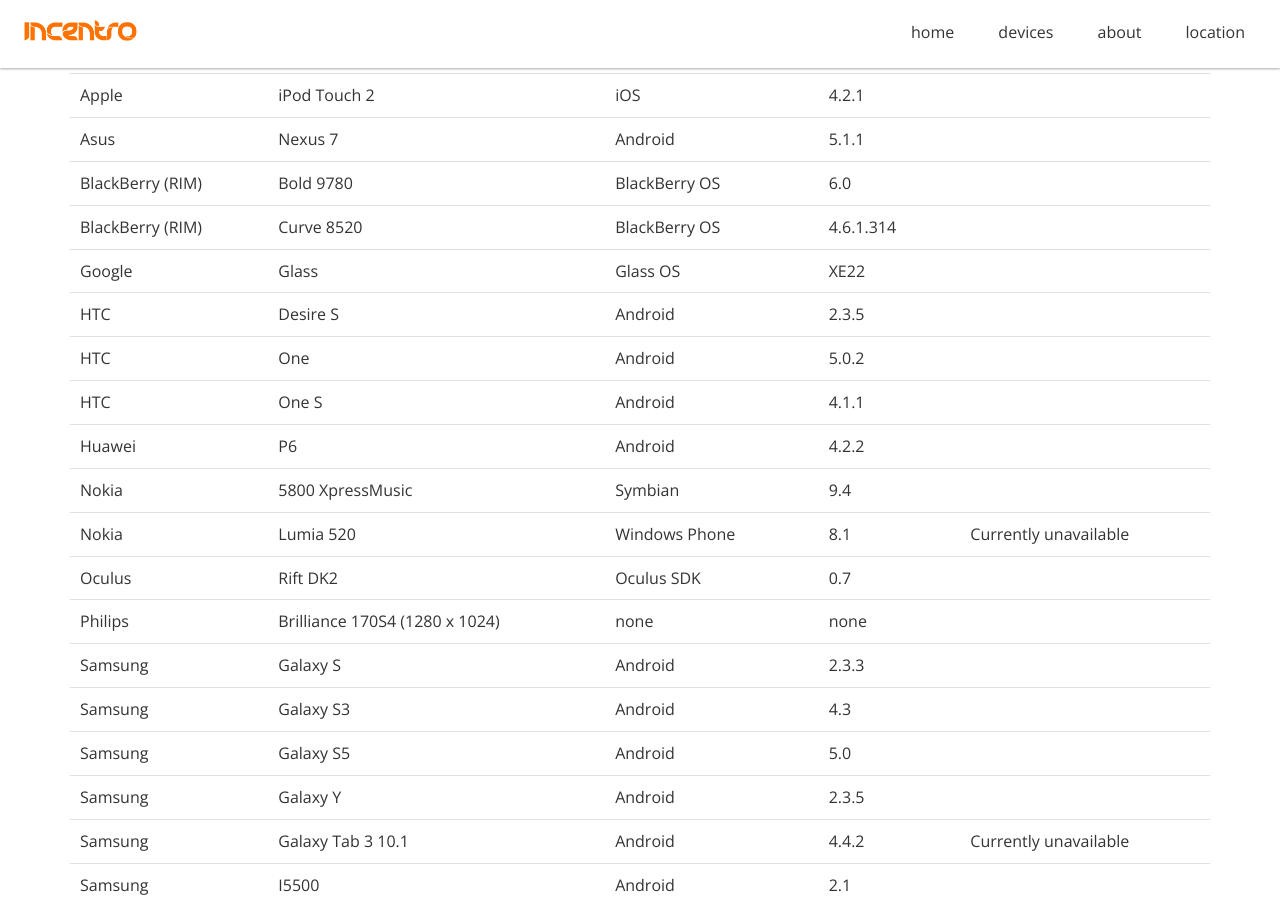
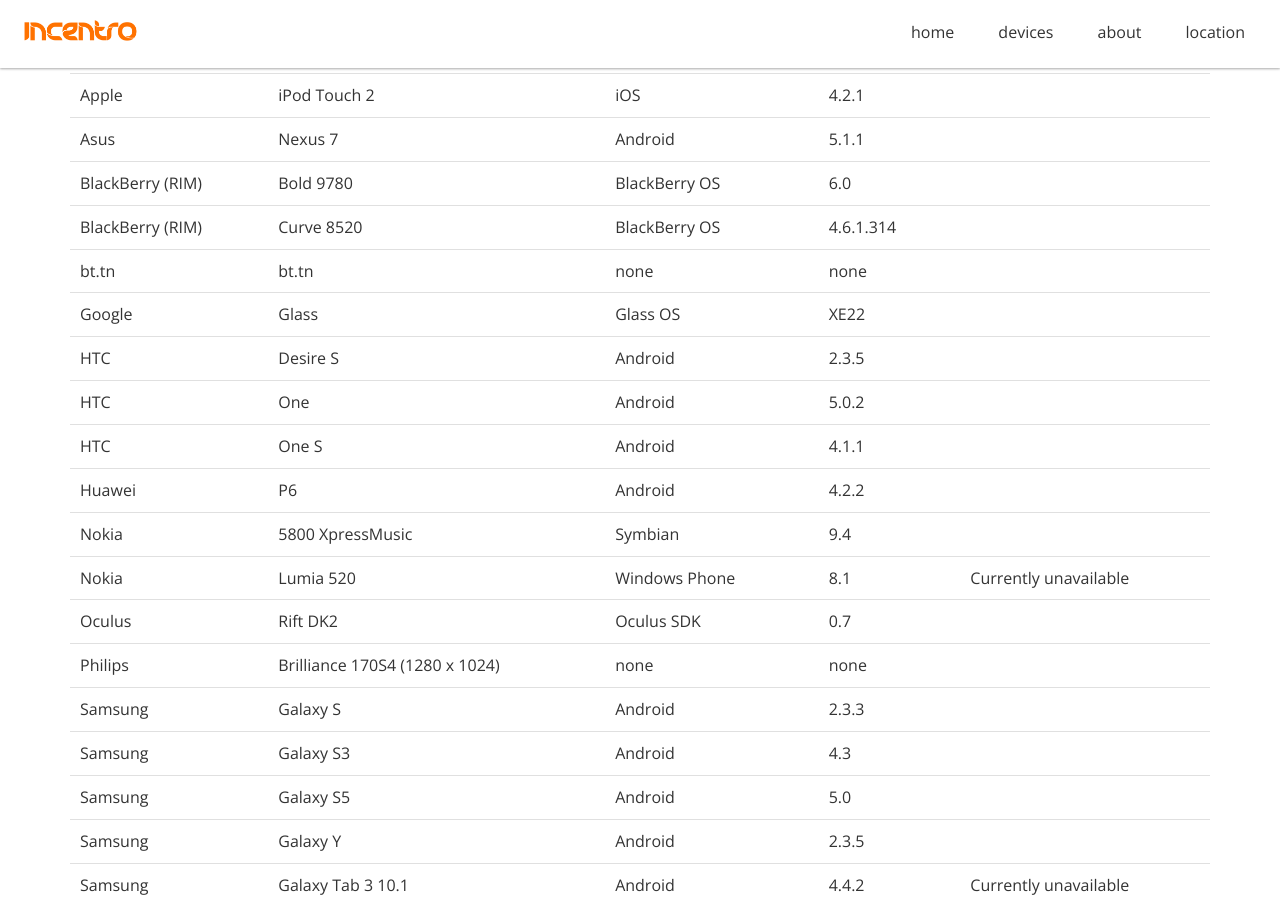
Before and after one commit to incentro/devicelab, a Jekyll site: the page built from index.html, in a window 1280 px wide and 900 px high, scrolled down 1052 px. Built offline with Jekyll 4.4.1, drawn with Linux system fonts in a browser that asks for light colours; nearby versions of some CDN libraries; Markdown is read by kramdown in place of the engine named in the settings.

Commit message:
Update devicelist.yml

```diff
--- a/_data/devicelist.yml
+++ b/_data/devicelist.yml
@@ -72,6 +72,13 @@
   os: BlackBerry OS
   osversion: 4.6.1.314
 # Owner: Pieter Beekman
+
+- title: bt.tn
+  vendor: bt.tn
+  device: bt.tn
+  os: none
+  osversion: none
+# Owner: Incentro Rotterdam
 
 - title: GoogleGlass
   vendor: Google
```
